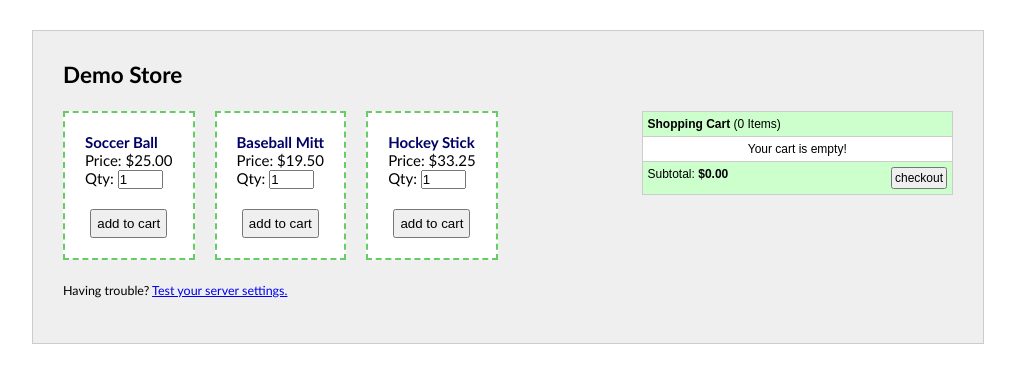
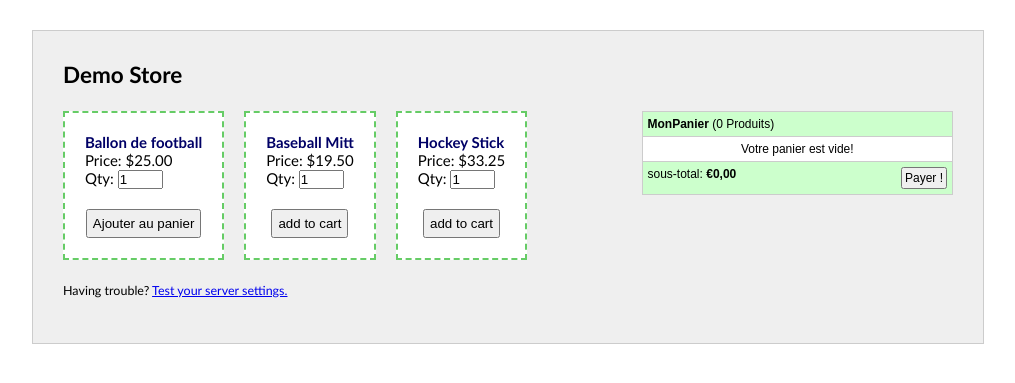
Before and after one commit to webcf2015/panier, a PHP site: page /index.php in a window 1280 px wide. Shown: the top 383 px of the page, without its empty margins (132-1147 px from the left). Run offline with PHP 8.4, Linux system fonts and the light colour scheme.

Commit message:
config de base

```diff
--- a/index.php
+++ b/index.php
@@ -31,28 +31,28 @@ $_SESSION['lulu']= 5;
 				<form method="post" action="" class="jcart">
 					<fieldset>
 						<input type="hidden" name="jcartToken" value="<?php echo $_SESSION['jcartToken'];?>" />
-						<input type="hidden" name="my-item-id" value="ABC-123" />
-						<input type="hidden" name="my-item-name" value="Soccer Ball" />
+						<input type="hidden" name="idproduit" value="ABC-123" />
+						<input type="hidden" name="nomproduit" value="Ballon de football" />
 						<input type="hidden" name="my-item-price" value="25.00" />
 						<input type="hidden" name="my-item-url" value="" />
 
 						<ul>
-							<li><strong>Soccer Ball</strong></li>
+							<li><strong>Ballon de football</strong></li>
 							<li>Price: $25.00</li>
 							<li>
 								<label>Qty: <input type="text" name="my-item-qty" value="1" size="3" /></label>
 							</li>
 						</ul>
 
-						<input type="submit" name="my-add-button" value="add to cart" class="button" />
+						<input type="submit" name="my-add-button" value="Ajouter au panier" class="button" />
 					</fieldset>
 				</form>
 
 				<form method="post" action="" class="jcart">
 					<fieldset>
 						<input type="hidden" name="jcartToken" value="<?php echo $_SESSION['jcartToken'];?>" />
-						<input type="hidden" name="my-item-id" value="2" />
-						<input type="hidden" name="my-item-name" value="Baseball Mitt" />
+						<input type="hidden" name="idproduit" value="2" />
+						<input type="hidden" name="nomproduit" value="Baseball Mitt" />
 						<input type="hidden" name="my-item-price" value="19.50" />
 						<input type="hidden" name="my-item-url" value="http://yahoo.com" />
 
@@ -71,8 +71,8 @@ $_SESSION['lulu']= 5;
 				<form method="post" action="" class="jcart">
 					<fieldset>
 						<input type="hidden" name="jcartToken" value="<?php echo $_SESSION['jcartToken'];?>" />
-						<input type="hidden" name="my-item-id" value="3" />
-						<input type="hidden" name="my-item-name" value="Hockey Stick" />
+						<input type="hidden" name="idproduit" value="3" />
+						<input type="hidden" name="nomproduit" value="Hockey Stick" />
 						<input type="hidden" name="my-item-price" value="33.25" />
 						<input type="hidden" name="my-item-url" value="http://bing.com" />
 
--- a/jcart/config.php
+++ b/jcart/config.php
@@ -1,59 +1,51 @@
 <?php
 
-// jCart v1.3
-// http://conceptlogic.com/jcart/
-
-// Do NOT store any sensitive info in this file!!!
-// It's loaded into the browser as plain text via Ajax
+// monpanier
 
 
-////////////////////////////////////////////////////////////////////////////////
-// REQUIRED SETTINGS
-
-// Path to your jcart files
 $config['jcartPath']              = 'jcart/';
 
 // Path to your checkout page
 $config['checkoutPath']           = 'checkout.php';
 
 // The HTML name attributes used in your item forms
-$config['item']['id']             = 'my-item-id';    // Item id
-$config['item']['name']           = 'my-item-name';    // Item name
+$config['item']['id']             = 'idproduit';    // Item id
+$config['item']['name']           = 'nomproduit';    // Item name
 $config['item']['price']          = 'my-item-price';    // Item price
 $config['item']['qty']            = 'my-item-qty';    // Item quantity
 $config['item']['url']            = 'my-item-url';    // Item URL (optional)
 $config['item']['add']            = 'my-add-button';    // Add to cart button
 
-// Your PayPal secure merchant ID
+// ID du marchant Paypal
 // Found here: https://www.paypal.com/webapps/customerprofile/summary.view
-$config['paypal']['id']           = 'seller_1282188508_biz@conceptlogic.com';
+$config['paypal']['id']           = 'K7XDJ7837U33Q';
 
 ////////////////////////////////////////////////////////////////////////////////
 // OPTIONAL SETTINGS
 
 // Three-letter currency code, defaults to USD if empty
 // See available options here: http://j.mp/agNsTx
-$config['currencyCode']           = '';
+$config['currencyCode']           = 'EUR';
 
 // Add a unique token to form posts to prevent CSRF exploits
 // Learn more: http://conceptlogic.com/jcart/security.php
-$config['csrfToken']              = false;
+$config['csrfToken']              = true;
 
 // Override default cart text
-$config['text']['cartTitle']      = '';    // Shopping Cart
-$config['text']['singleItem']     = '';    // Item
-$config['text']['multipleItems']  = '';    // Items
-$config['text']['subtotal']       = '';    // Subtotal
-$config['text']['update']         = '';    // update
-$config['text']['checkout']       = '';    // checkout
-$config['text']['checkoutPaypal'] = '';    // Checkout with PayPal
-$config['text']['removeLink']     = '';    // remove
-$config['text']['emptyButton']    = '';    // empty
-$config['text']['emptyMessage']   = '';    // Your cart is empty!
-$config['text']['itemAdded']      = '';    // Item added!
-$config['text']['priceError']     = '';    // Invalid price format!
-$config['text']['quantityError']  = '';    // Item quantities must be whole numbers!
-$config['text']['checkoutError']  = '';    // Your order could not be processed!
+$config['text']['cartTitle']      = 'MonPanier';    // Shopping Cart
+$config['text']['singleItem']     = 'Produit';    // Item
+$config['text']['multipleItems']  = 'Produits';    // Items
+$config['text']['subtotal']       = 'sous-total';    // Subtotal
+$config['text']['update']         = 'Mettre à jour';    // update
+$config['text']['checkout']       = 'Payer !';    // checkout
+$config['text']['checkoutPaypal'] = 'Payer avec Paypal!';    // Checkout with PayPal
+$config['text']['removeLink']     = 'Supprimer';    // remove
+$config['text']['emptyButton']    = 'Vider';    // empty
+$config['text']['emptyMessage']   = 'Votre panier est vide!';    // Your cart is empty!
+$config['text']['itemAdded']      = 'Produit ajouté!';    // Item added!
+$config['text']['priceError']     = 'Format de prix invalide';    // Invalid price format!
+$config['text']['quantityError']  = 'Problème de quantité';    // Item quantities must be whole numbers!
+$config['text']['checkoutError']  = 'Problème lors de la finalisation de l\'achat';    // Your order could not be processed!
 
 // Override the default buttons by entering paths to your button images
 $config['button']['checkout']     = '';
@@ -75,7 +67,7 @@ $config['decimalQtys']            = false;
 $config['decimalPlaces']          = 1;
 
 // Number format for prices, see: http://php.net/manual/en/function.number-format.php
-$config['priceFormat']            = array('decimals' => 2, 'dec_point' => '.', 'thousands_sep' => ',');
+$config['priceFormat']            = array('decimals' => 2, 'dec_point' => ',', 'thousands_sep' => '.');
 
 // Send visitor to PayPal via HTTPS?
 $config['paypal']['https']        = true;
```
